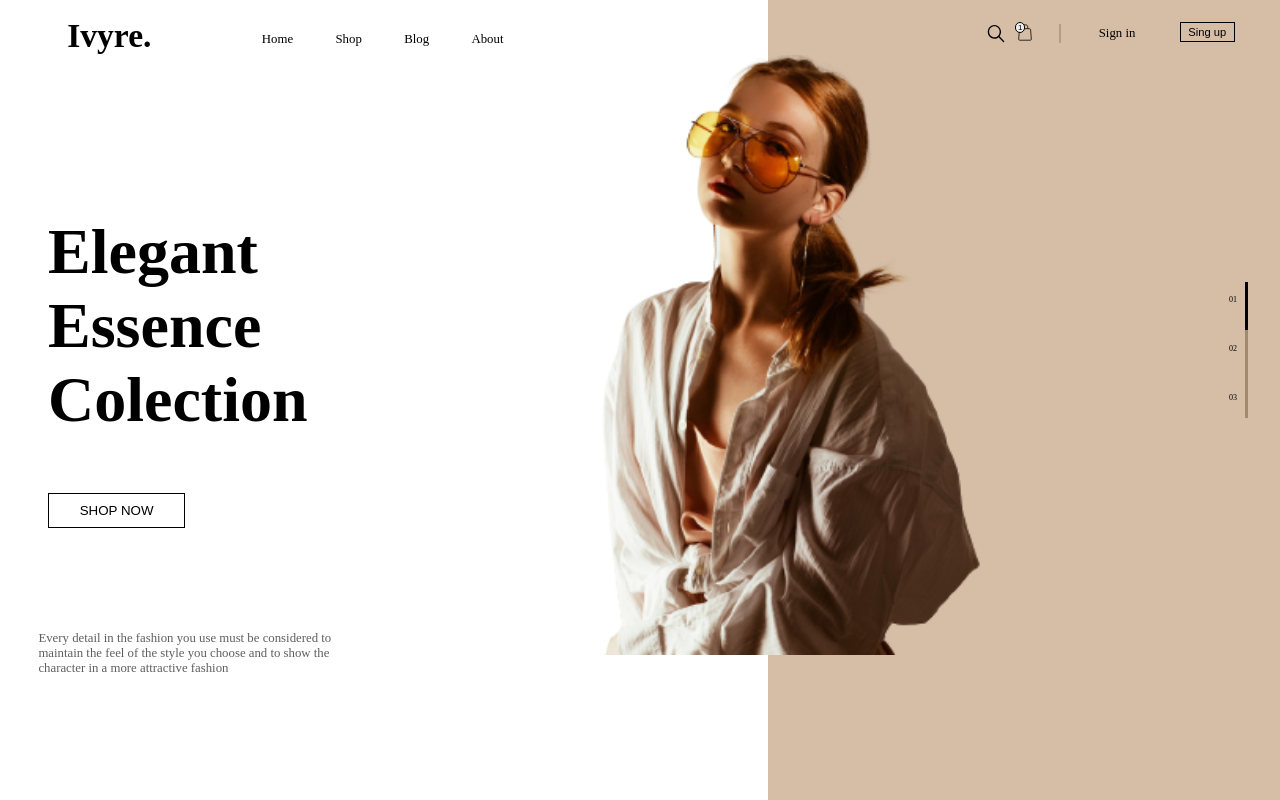
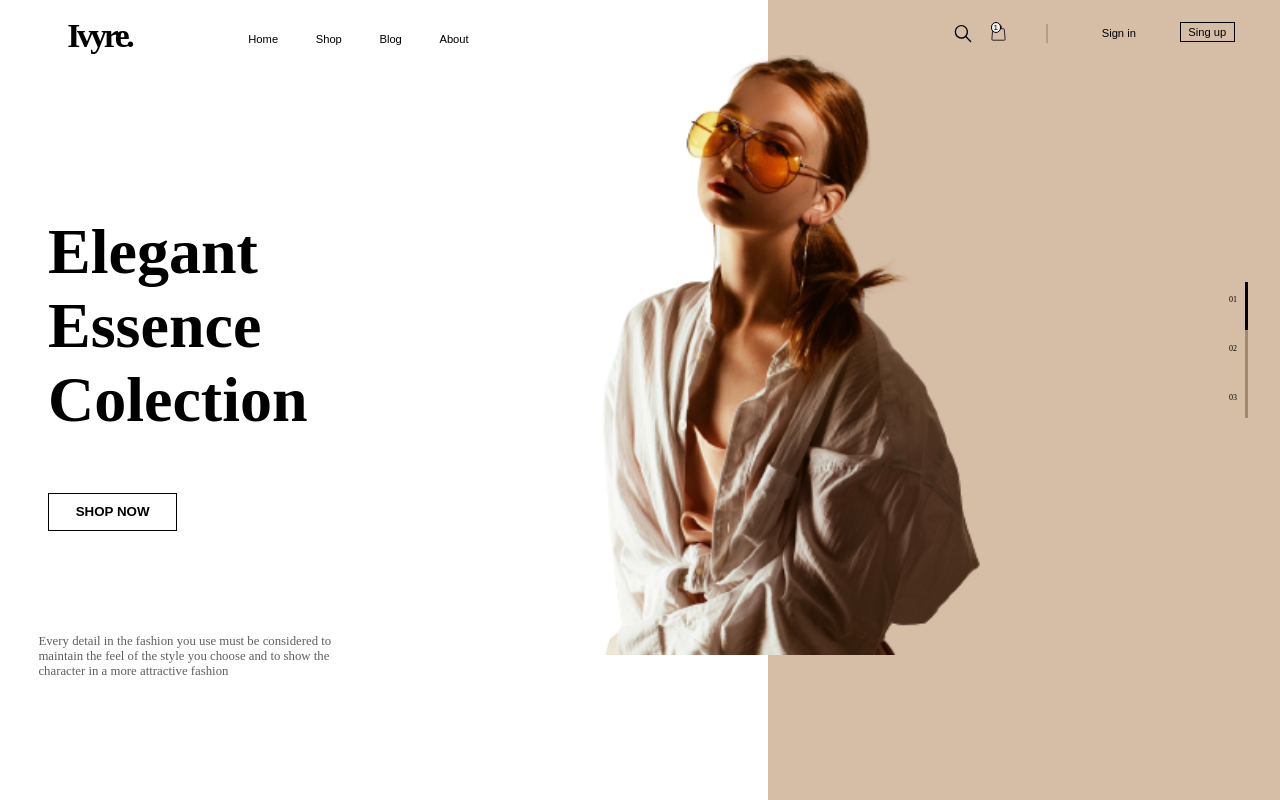
Before and after one commit to Joakispiller/tareaivyre, a plain HTML site: page index.html in a window 1280 px wide. Drawn offline with Linux system fonts and the light colour scheme.

Commit message:
termine de poner las fuentes

```diff
--- a/estilo.css
+++ b/estilo.css
@@ -13,6 +13,8 @@ nav{
 .ivy{
     margin: 0.5em 2em 0em 2em;
     font-size: 2.1rem;
+    letter-spacing: -0.1em;
+
 }
 .casas{
     margin-top: 1.8em;
@@ -22,7 +24,8 @@ nav{
     text-decoration: none;
     color: black;
     margin: 1em 3em 0em 0em ;
-    font-size: 0.8rem;
+    font-size: 0.7rem;
+    font-family: Arial, Helvetica, sans-serif;
 }
 /* nav lado derecho */
 
@@ -32,7 +35,7 @@ nav{
     border: 0.0163rem solid black;
     border-radius: 7rem;
     position: relative;
-    right: 8em;
+    right: 8.6em;
     bottom: -2em;
 
  }
@@ -55,9 +58,10 @@ margin-left: -4.6em;
 }
 
 .sign{
-    margin-top: 2em;
-    font-size: 0.8rem;
+    margin-top: 2.4em;
+    font-size: 0.7rem;
     margin-left: -6em;
+    font-family: Arial, Helvetica, sans-serif;
 }
 
 .botonup{
@@ -68,6 +72,7 @@ padding: 0.25em 0.7em  ;
 margin-top: 2em;
 margin-right: 4em;
 margin-left: -3.5em;
+font-family: Arial, Helvetica, sans-serif;
 }
 /* termine el header */
 
@@ -82,17 +87,20 @@ margin-left: -3.5em;
     font-size: 4rem;
     margin-top: 10rem ;
     margin-left: 3rem;
+
 }
 
 .shop{
-    border: 0.063rem solid black;
+    font-weight:600;
+    border: 0.12rem solid black;
     margin-top: 3.5rem ;
     margin-left: 3rem;
     background-color: transparent;
-    padding: 0.7em 2.3em ;
+    padding: 0.8em 2em ;
 }
 
 .desc{
+
   font-size: 0.8rem;
   color: rgb(95, 95, 95) ;
   margin-top:8em ;
```
